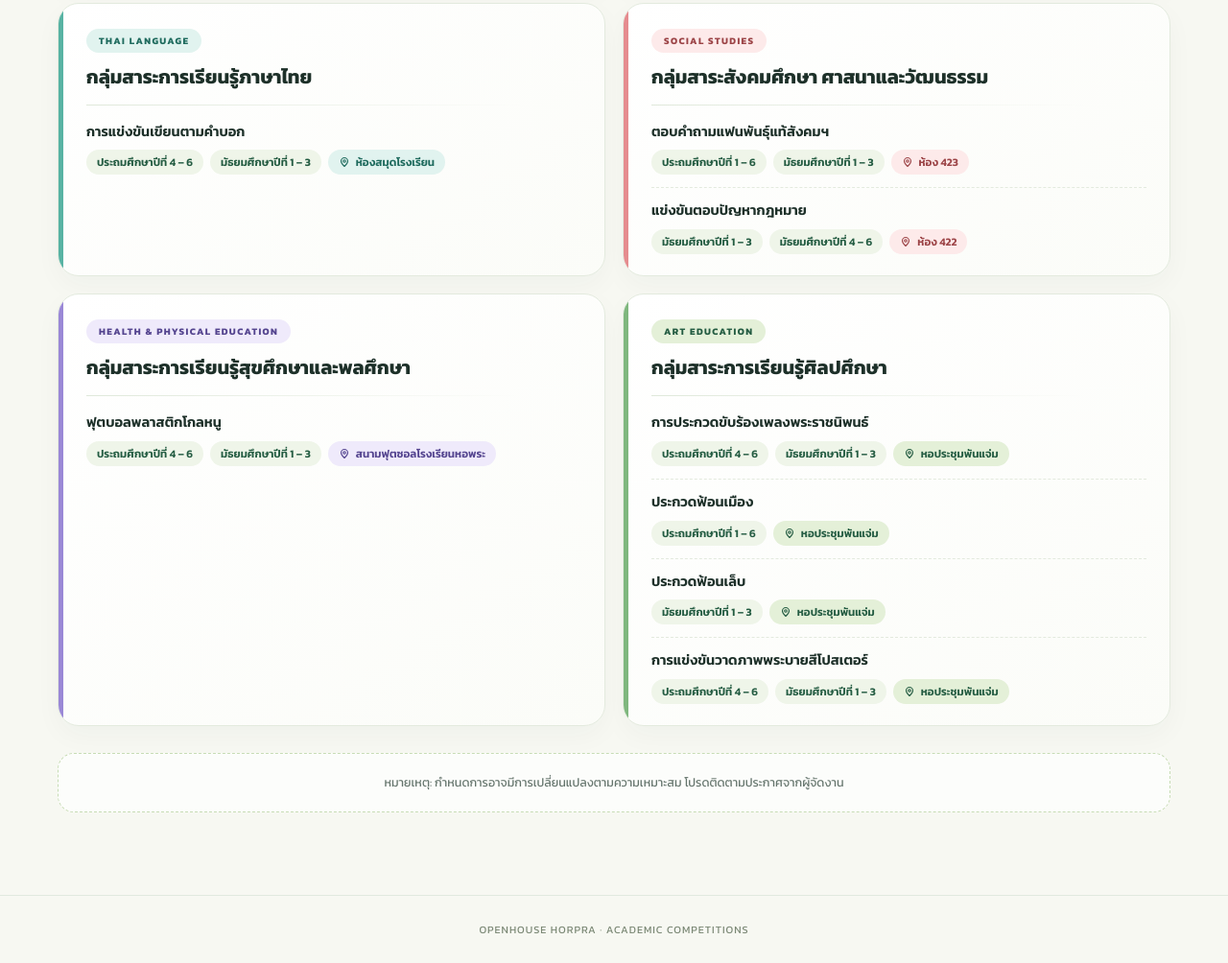
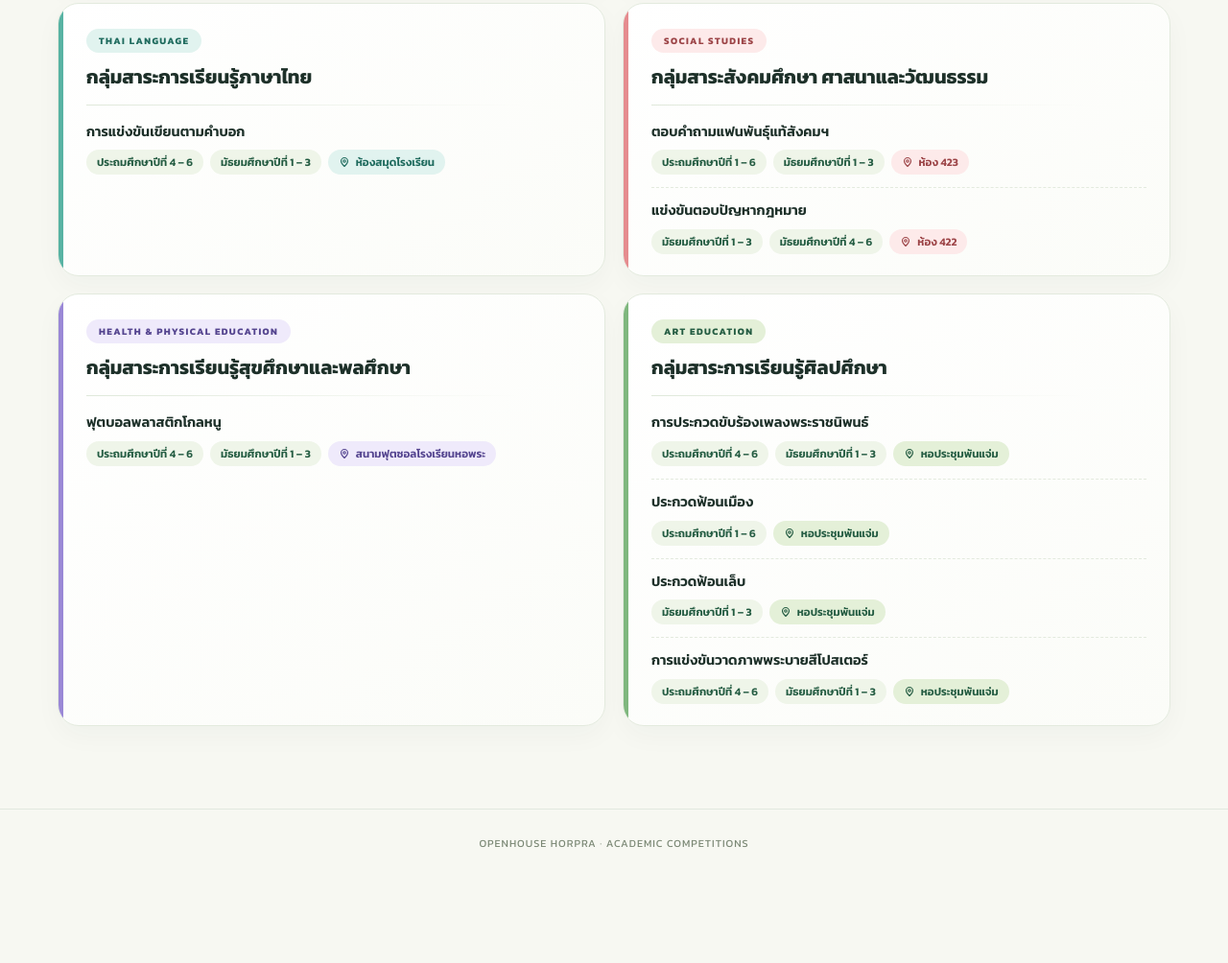
Before and after one commit to Kittisak1950/open-house-horpra, a plain HTML site: page Schedule.html in a window 1280 px wide. Shown: the part 1924-2928 px from the top of the page at 96% size. After the commit the page ends 2838 px from the top, so only its background shows below. Drawn offline with Linux system fonts and the light colour scheme.

Commit message:
Update Schedule.html

```diff
--- a/Schedule.html
+++ b/Schedule.html
@@ -588,11 +588,6 @@ body::after{
         </article>
 
     </section>
-
-    <div class="note">
-        หมายเหตุ: กำหนดการอาจมีการเปลี่ยนแปลงตามความเหมาะสม โปรดติดตามประกาศจากผู้จัดงาน
-    </div>
-
 </main>
 
 <footer>
```
